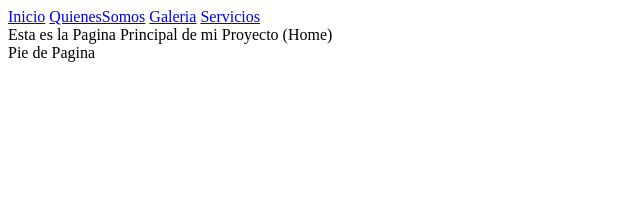
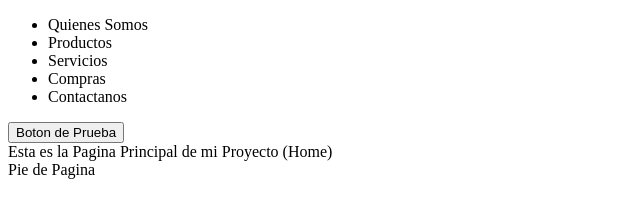
Before and after one commit to JJOjeda19/PrimerProyecto, an Astro site: page / in a window 1280 px wide. Shown: the whole page, without its empty margins (0-640 px from the left). Built offline with nearby package versions, Linux system fonts and the light colour scheme; Astro itself is replaced by a stand-in of ours.

Commit message:
Creacion de Menu

```diff
--- a/src/layouts/Layout.astro
+++ b/src/layouts/Layout.astro
@@ -11,10 +11,19 @@
 
 		<header>
 			<nav>
-				<a href="/">Inicio</a>
-				<a href="/nosotros">QuienesSomos</a>
-				<a href="/galeria">Galeria</a>
-				<a href="/servicios">Servicios</a>
+				<!-- Logo -->
+				<div></div>
+				<!-- Enlaces & Boton -->
+				 <div>
+					<ul>
+						<li>Quienes Somos</li>
+						<li>Productos</li>
+						<li>Servicios</li>
+						<li>Compras</li>
+						<li>Contactanos</li>					</li>
+					</ul>
+					<button>Boton de Prueba</button>
+				 </div>
 			</nav>
 		</header>
 
```
Also changed, not shown: 1 other file.
